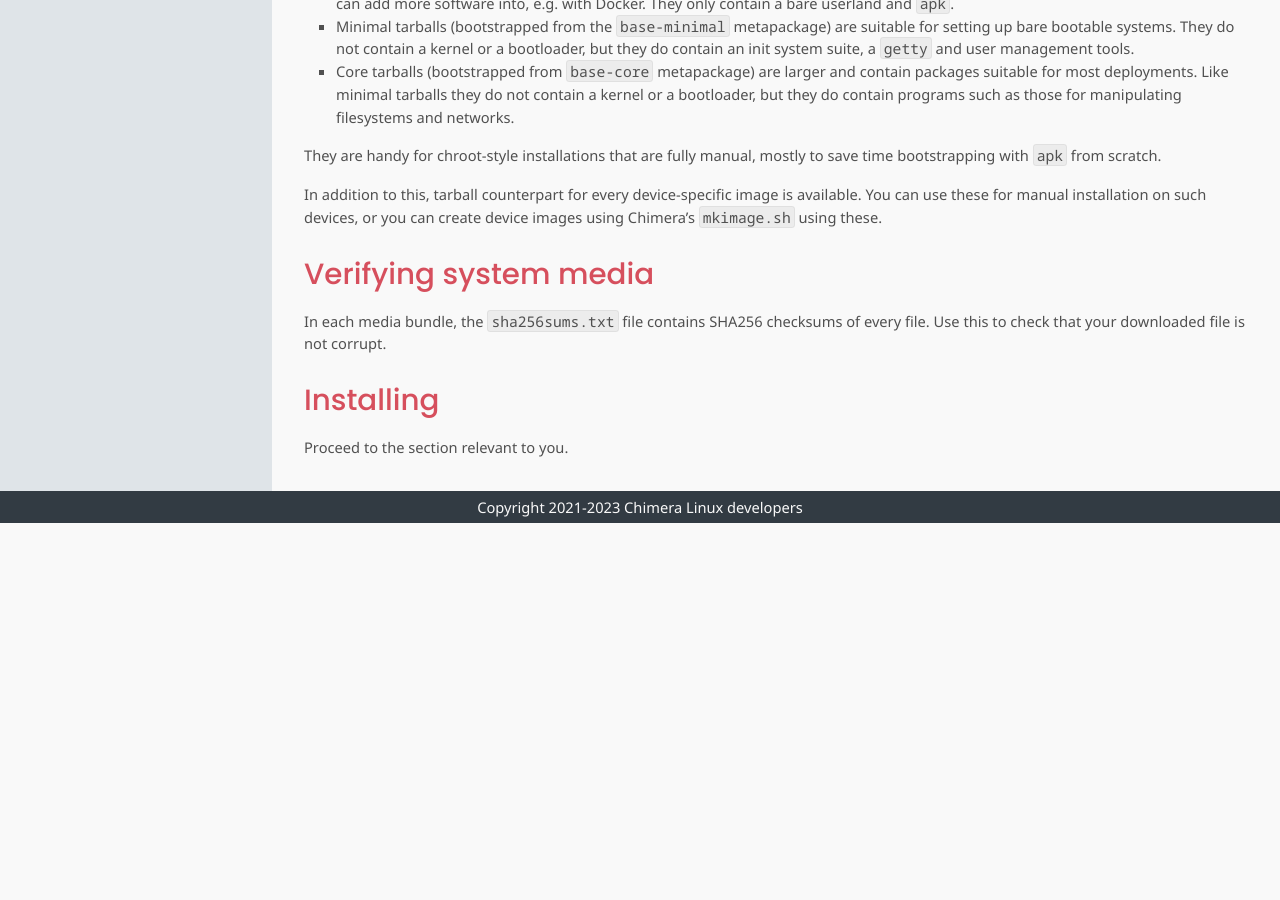
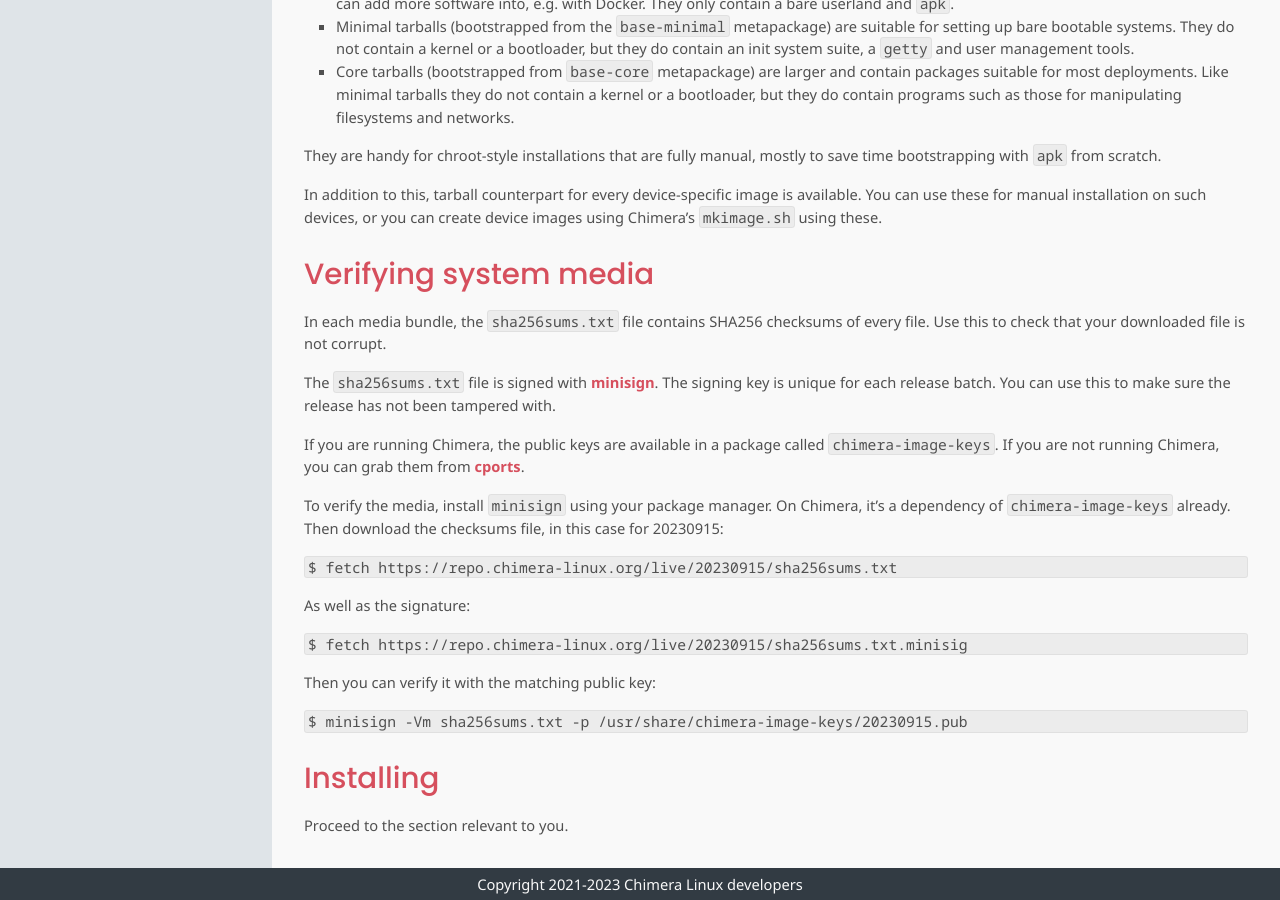
Before and after one commit to chimera-linux/chimera-linux.github.io, a Jekyll site: the page built from _docs/installation.md, in a window 1280 px wide and 900 px high, scrolled down 1849 px. Built offline with Jekyll 4.4.1, drawn with Linux system fonts in a browser that asks for light colours; before the commit the page ends 2372 px from its top, so only the background shows below that.

Commit message:
add signature verification
Fixes https://github.com/chimera-linux/chimera-linux.github.io/issues/17

````diff
--- a/_docs/installation.md
+++ b/_docs/installation.md
@@ -111,6 +111,34 @@
 In each media bundle, the `sha256sums.txt` file contains SHA256 checksums
 of every file. Use this to check that your downloaded file is not corrupt.
 
+The `sha256sums.txt` file is signed with [minisign](https://jedisct1.github.io/minisign/).
+The signing key is unique for each release batch. You can use this to make
+sure the release has not been tampered with.
+
+If you are running Chimera, the public keys are available in a package called
+`chimera-image-keys`. If you are not running Chimera, you can grab them from
+[cports](https://github.com/chimera-linux/cports/tree/master/main/chimera-image-keys/files).
+
+To verify the media, install `minisign` using your package manager. On Chimera,
+it's a dependency of `chimera-image-keys` already. Then download the checksums
+file, in this case for 20230915:
+
+```
+$ fetch https://repo.chimera-linux.org/live/20230915/sha256sums.txt
+```
+
+As well as the signature:
+
+```
+$ fetch https://repo.chimera-linux.org/live/20230915/sha256sums.txt.minisig
+```
+
+Then you can verify it with the matching public key:
+
+```
+$ minisign -Vm sha256sums.txt -p /usr/share/chimera-image-keys/20230915.pub
+```
+
 ## Installing
 
 Proceed to the section relevant to you.
````
